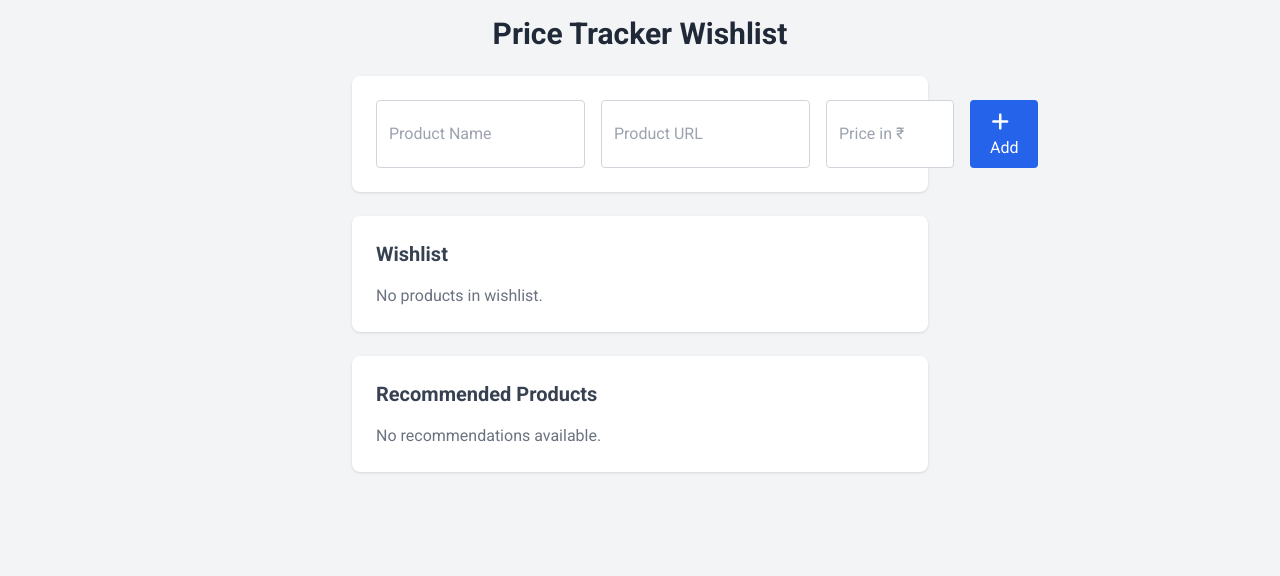
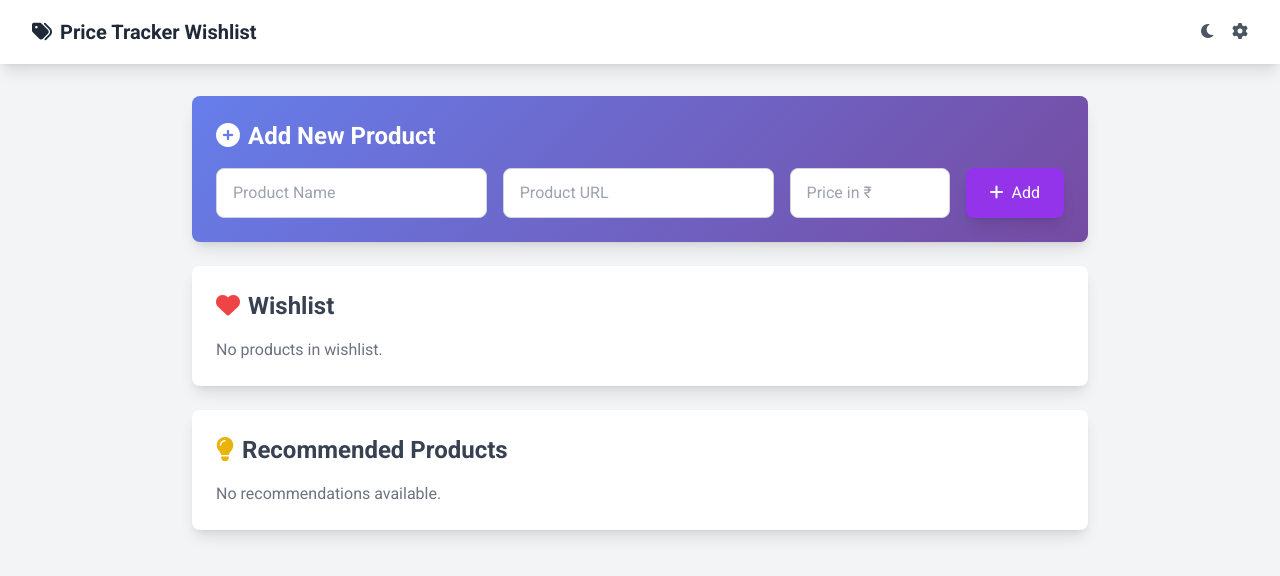
Before and after one commit to RishiCharan7/Ai-based-wishlist-manager, a plain HTML site: page index.html in a window 1280 px wide. Drawn offline with nearby package versions, Linux system fonts and the light colour scheme.

Commit message:
Implement dark mode and enhance UI styling
Added dark mode support and improved styling for the wishlist application.

```diff
--- a/index.html
+++ b/index.html
@@ -10,28 +10,84 @@
   <style>
     body {
       font-family: 'Roboto', sans-serif;
+      transition: background-color 0.3s, color 0.3s;
+    }
+    .dark-mode {
+      background-color: #1a202c;
+      color: #e2e8f0;
+    }
+    .dark-mode .bg-gray-100 {
+      background-color: #2d3748;
+    }
+    .dark-mode .bg-white {
+      background-color: #4a5568;
+      color: #e2e8f0;
+    }
+    .dark-mode .text-gray-800 {
+      color: #e2e8f0;
+    }
+    .dark-mode .text-gray-700 {
+      color: #cbd5e0;
+    }
+    .dark-mode .text-gray-600 {
+      color: #a0aec0;
+    }
+    .dark-mode .text-gray-500 {
+      color: #718096;
+    }
+    .dark-mode .border-gray-300 {
+      border-color: #4a5568;
+    }
+    .dark-mode .focus\:ring-blue-500:focus {
+      --tw-ring-color: #63b3ed;
+    }
+    .gradient-bg {
+      background: linear-gradient(135deg, #667eea 0%, #764ba2 100%);
+    }
+    .animate-fade-in {
+      animation: fadeIn 0.5s ease-in;
+    }
+    @keyframes fadeIn {
+      from { opacity: 0; }
+      to { opacity: 1; }
     }
   </style>
 </head>
-<body class="bg-gray-100 min-h-screen flex flex-col items-center p-4">
-  <header class="mb-6">
-    <h1 class="text-3xl font-bold text-gray-800">Price Tracker Wishlist</h1>
-  </header>
+<body class="bg-gray-100 min-h-screen flex flex-col">
+  <nav class="bg-white shadow-lg dark-mode:bg-gray-800">
+    <div class="max-w-7xl mx-auto px-4 sm:px-6 lg:px-8">
+      <div class="flex justify-between h-16">
+        <div class="flex items-center">
+          <h1 class="text-xl font-bold text-gray-800 dark-mode:text-white"><i class="fas fa-tags mr-2"></i>Price Tracker Wishlist</h1>
+        </div>
+        <div class="flex items-center space-x-4">
+          <button id="darkModeToggle" class="text-gray-600 hover:text-gray-800 dark-mode:text-gray-300 dark-mode:hover:text-white transition">
+            <i class="fas fa-moon"></i>
+          </button>
+          <button class="text-gray-600 hover:text-gray-800 dark-mode:text-gray-300 dark-mode:hover:text-white transition">
+            <i class="fas fa-cog"></i>
+          </button>
+        </div>
+      </div>
+    </div>
+  </nav>
+  <main class="flex-grow flex flex-col items-center p-4 sm:p-6 lg:p-8">
 
-  <section class="w-full max-w-xl bg-white rounded-lg shadow p-6 mb-6">
-      <form id="addProductForm" class="flex flex-col sm:flex-row gap-4">
+  <section class="w-full max-w-4xl bg-white rounded-lg shadow-lg p-6 mb-6 animate-fade-in gradient-bg">
+    <h2 class="text-2xl font-bold mb-4 text-white"><i class="fas fa-plus-circle mr-2"></i>Add New Product</h2>
+    <form id="addProductForm" class="flex flex-col md:flex-row gap-4">
       <input
         type="text"
         id="productName"
         placeholder="Product Name"
-        class="flex-grow border border-gray-300 rounded px-3 py-2 focus:outline-none focus:ring-2 focus:ring-blue-500"
+        class="flex-grow border border-gray-300 rounded-lg px-4 py-3 focus:outline-none focus:ring-2 focus:ring-purple-500 transition"
         required
       />
       <input
         type="url"
         id="productURL"
         placeholder="Product URL"
-        class="flex-grow border border-gray-300 rounded px-3 py-2 focus:outline-none focus:ring-2 focus:ring-blue-500"
+        class="flex-grow border border-gray-300 rounded-lg px-4 py-3 focus:outline-none focus:ring-2 focus:ring-purple-500 transition"
         required
       />
       <input
@@ -40,28 +96,27 @@
         placeholder="Price in ₹"
         min="0"
         step="0.01"
-        class="w-32 border border-gray-300 rounded px-3 py-2 focus:outline-none focus:ring-2 focus:ring-blue-500"
+        class="w-full md:w-40 border border-gray-300 rounded-lg px-4 py-3 focus:outline-none focus:ring-2 focus:ring-purple-500 transition"
         required
       />
       <button
         type="submit"
-        class="bg-blue-600 text-white px-5 py-2 rounded hover:bg-blue-700 transition"
+        class="bg-purple-600 text-white px-6 py-3 rounded-lg hover:bg-purple-700 transition transform hover:scale-105 shadow-lg"
         title="Add product to wishlist"
       >
-        <i class="fas fa-plus mr-2 text-xl"></i>Add
+        <i class="fas fa-plus mr-2"></i>Add
       </button>
     </form>
   </section>
 
-  <section class="w-full max-w-xl bg-white rounded-lg shadow p-6 mb-6">
-    <h2 class="text-xl font-semibold mb-4 text-gray-700">Wishlist</h2>
+  <section class="w-full max-w-4xl bg-white rounded-lg shadow-lg p-6 mb-6 animate-fade-in">
+    <h2 class="text-2xl font-bold mb-4 text-gray-700"><i class="fas fa-heart mr-2 text-red-500"></i>Wishlist</h2>
     <div id="wishlist" class="space-y-4">
-      <!-- Products will be listed here -->
     </div>
   </section>
 
-  <section class="w-full max-w-xl bg-white rounded-lg shadow p-6">
-    <h2 class="text-xl font-semibold mb-4 text-gray-700">Recommended Products</h2>
+  <section class="w-full max-w-4xl bg-white rounded-lg shadow-lg p-6 animate-fade-in">
+    <h2 class="text-2xl font-bold mb-4 text-gray-700"><i class="fas fa-lightbulb mr-2 text-yellow-500"></i>Recommended Products</h2>
     <div id="recommendations" class="space-y-4 text-gray-700">
       <p class="text-gray-500">No recommendations available.</p>
     </div>
@@ -70,16 +125,36 @@
   <script>
     const form = document.getElementById('addProductForm');
     const wishlistEl = document.getElementById('wishlist');
+    const darkModeToggle = document.getElementById('darkModeToggle');
+    const body = document.body;
 
-    // Load wishlist from localStorage or initialize empty
     let wishlist = JSON.parse(localStorage.getItem('wishlist')) || [];
+    let isDarkMode = localStorage.getItem('darkMode') === 'true';
 
-    // Save wishlist to localStorage
+    function toggleDarkMode() {
+      isDarkMode = !isDarkMode;
+      localStorage.setItem('darkMode', isDarkMode);
+      if (isDarkMode) {
+        body.classList.add('dark-mode');
+        darkModeToggle.innerHTML = '<i class="fas fa-sun"></i>';
+      } else {
+        body.classList.remove('dark-mode');
+        darkModeToggle.innerHTML = '<i class="fas fa-moon"></i>';
+      }
+    }
+
+    if (isDarkMode) {
+      body.classList.add('dark-mode');
+      darkModeToggle.innerHTML = '<i class="fas fa-sun"></i>';
+    }
+
+    darkModeToggle.addEventListener('click', toggleDarkMode);
+
+
     function saveWishlist() {
       localStorage.setItem('wishlist', JSON.stringify(wishlist));
     }
 
-    // Render the wishlist UI
     function renderWishlist() {
       wishlistEl.innerHTML = '';
       if (wishlist.length === 0) {
@@ -91,7 +166,7 @@
         const productEl = document.createElement('div');
         productEl.className = 'border border-gray-300 rounded p-4 flex flex-col sm:flex-row sm:items-center sm:justify-between';
 
-        // Product info
+
         const infoEl = document.createElement('div');
         infoEl.className = 'mb-3 sm:mb-0';
 
@@ -110,7 +185,6 @@
         priceEl.className = 'text-gray-600 transition-colors duration-700 flex items-center gap-2';
         priceEl.textContent = `Current Price: ₹${product.currentPrice.toFixed(2)}`;
 
-        // Show price fluctuation arrow
         const priceHistory = product.priceHistory;
         if (priceHistory.length > 1) {
           const prevPrice = priceHistory[priceHistory.length - 2].price;
@@ -125,7 +199,7 @@
           }
         }
 
-        // Highlight price if recently updated (within last 10 seconds)
+
         const lastUpdate = new Date(product.priceHistory[product.priceHistory.length - 1].date);
         const now = new Date();
         if ((now - lastUpdate) / 1000 < 10) {
@@ -139,17 +213,14 @@
         infoEl.appendChild(urlEl);
         infoEl.appendChild(priceEl);
 
-        // Price history toggle button
         const toggleHistoryBtn = document.createElement('button');
         toggleHistoryBtn.className = 'text-blue-600 hover:underline text-sm mb-2 sm:mb-0';
         toggleHistoryBtn.textContent = 'Show Price History';
         toggleHistoryBtn.type = 'button';
 
-        // Price history container
         const historyEl = document.createElement('div');
         historyEl.className = 'mt-2 hidden text-sm text-gray-700 max-h-40 overflow-y-auto border border-gray-200 rounded p-2 bg-gray-50';
 
-        // Populate price history
         product.priceHistory.forEach((entry) => {
           const entryEl = document.createElement('div');
           const date = new Date(entry.date);
@@ -167,7 +238,6 @@
           }
         });
 
-        // Update price input and button
         const updateForm = document.createElement('form');
         updateForm.className = 'flex gap-2 items-center';
 
@@ -200,7 +270,6 @@
           renderWishlist();
         });
 
-        // Delete product button
         const deleteBtn = document.createElement('button');
         deleteBtn.className = 'text-red-600 hover:text-red-800 text-lg';
         deleteBtn.title = 'Remove product from wishlist';
@@ -213,7 +282,6 @@
           }
         });
 
-        // Right side container for update and delete
         const rightSideEl = document.createElement('div');
         rightSideEl.className = 'flex flex-col sm:flex-row sm:items-center gap-3';
 
@@ -229,7 +297,6 @@
       });
     }
 
-      // Add product form submit handler
       form.addEventListener('submit', (e) => {
         e.preventDefault();
         const name = document.getElementById('productName').value.trim();
@@ -251,13 +318,10 @@
         form.reset();
       });
 
-      // Simulate real-time price updates by randomly adjusting prices every minute
       function simulatePriceUpdate() {
         let updated = false;
         wishlist.forEach((product) => {
-          // Randomly decide whether to update price (50% chance)
           if (Math.random() < 0.5) {
-            // Random price change between -5% and +5%
             const changePercent = (Math.random() * 10 - 5) / 100;
             const newPrice = Math.max(0, product.currentPrice * (1 + changePercent));
             if (newPrice.toFixed(2) !== product.currentPrice.toFixed(2)) {
@@ -273,13 +337,9 @@
         }
       }
 
-      // Start the simulation interval (every 60 seconds)
       setInterval(simulatePriceUpdate, 60000);
 
-    // Initial render
     renderWishlist();
-
-    // Generate mock recommendations based on wishlist
     function generateRecommendations() {
       const recommendationsEl = document.getElementById('recommendations');
       recommendationsEl.innerHTML = '';
@@ -289,8 +349,6 @@
         return;
       }
 
-      // Simple mock recommendation logic:
-      // For each product, recommend 2 products with similar price (+/- 20%)
       const recs = [];
       wishlist.forEach((product) => {
         for (let i = 1; i <= 2; i++) {
@@ -335,14 +393,12 @@
       });
     }
 
-    // Update recommendations whenever wishlist changes
     function updateApp() {
       saveWishlist();
       renderWishlist();
       generateRecommendations();
     }
 
-    // Override existing save and render calls to use updateApp
     form.addEventListener('submit', (e) => {
       e.preventDefault();
       const name = document.getElementById('productName').value.trim();
@@ -363,7 +419,6 @@
       form.reset();
     });
 
-    // Override simulatePriceUpdate to call updateApp
     function simulatePriceUpdate() {
       let updated = false;
       wishlist.forEach((product) => {
@@ -381,8 +436,6 @@
         updateApp();
       }
     }
-
-    // Initial render and recommendations
     updateApp();
   </script>
 </body>
```
